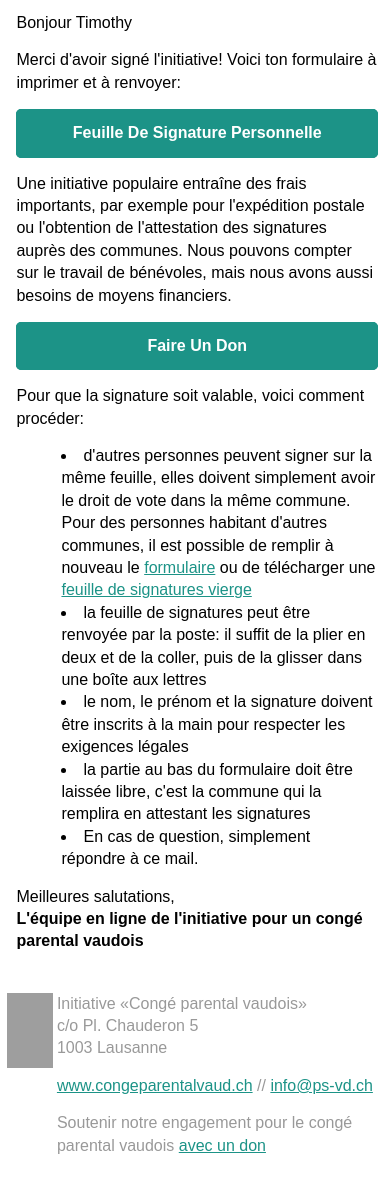
After one commit to kollektiv-kpunkt/conge-parental-vd, a PHP site: page /public/emails/thx.html in a window 390 px wide. The commit adds this page. Run offline with PHP 8.4, Linux system fonts and the light colour scheme; grey boxes are pictures that could not be loaded.

Commit message:
20220312

```diff
--- /dev/null
+++ b/public/emails/thx.html
@@ -0,0 +1,468 @@
+<!doctype html>
+<html lang="fr">
+
+<head>
+    <meta name="viewport" content="width=device-width, initial-scale=1.0" />
+    <meta http-equiv="Content-Type" content="text/html; charset=UTF-8" />
+    <title>Simple Transactional Email</title>
+    <style>
+        /* -------------------------------------
+          GLOBAL RESETS
+      ------------------------------------- */
+
+        /*All the styling goes here*/
+
+        img {
+            border: none;
+            -ms-interpolation-mode: bicubic;
+            max-width: 100%;
+        }
+
+        body {
+            font-family: sans-serif;
+            -webkit-font-smoothing: antialiased;
+            font-size: 14px;
+            line-height: 1.4;
+            margin: 0;
+            padding: 0;
+            -ms-text-size-adjust: 100%;
+            -webkit-text-size-adjust: 100%;
+        }
+
+        table {
+            border-collapse: separate;
+            mso-table-lspace: 0pt;
+            mso-table-rspace: 0pt;
+            width: 100%;
+        }
+
+        table td {
+            font-family: sans-serif;
+            font-size: 14px;
+            vertical-align: top;
+        }
+
+        /* -------------------------------------
+          BODY & CONTAINER
+      ------------------------------------- */
+
+        .body {
+            width: 100%;
+        }
+
+        /* Set a max-width, and make it display as block so it will automatically stretch to that width, but will also shrink down on a phone or something */
+        .container {
+            display: block;
+            margin: 0 auto !important;
+            /* makes it centered */
+            max-width: 580px;
+            padding: 10px;
+            width: 580px;
+        }
+
+        /* This should also be a block element, so that it will fill 100% of the .container */
+        .content {
+            box-sizing: border-box;
+            display: block;
+            margin: 0 auto;
+            max-width: 580px;
+            padding: 10px;
+        }
+
+        /* -------------------------------------
+          HEADER, FOOTER, MAIN
+      ------------------------------------- */
+        .main {
+            background: #ffffff;
+            border-radius: 3px;
+            width: 100%;
+        }
+
+        .wrapper {
+            box-sizing: border-box;
+            padding: 20px;
+        }
+
+        .content-block {
+            padding-bottom: 10px;
+            padding-top: 10px;
+        }
+
+        .footer {
+            clear: both;
+            margin-top: 10px;
+            width: 100%;
+        }
+
+        .footer td,
+        .footer p,
+        .footer span
+        {
+            color: #999999;
+            font-size: 12px;
+        }
+
+        /* -------------------------------------
+          TYPOGRAPHY
+      ------------------------------------- */
+        h1,
+        h2,
+        h3,
+        h4 {
+            color: #000000;
+            font-family: sans-serif;
+            font-weight: 400;
+            line-height: 1.4;
+            margin: 0;
+            margin-bottom: 30px;
+        }
+
+        h1 {
+            font-size: 35px;
+            font-weight: 300;
+            text-align: center;
+            text-transform: capitalize;
+        }
+
+        p,
+        ul,
+        ol {
+            font-family: sans-serif;
+            font-size: 14px;
+            font-weight: normal;
+            margin: 0;
+            margin-bottom: 15px;
+        }
+
+        p li,
+        ul li,
+        ol li {
+            list-style-position: inside;
+            margin-left: 5px;
+        }
+
+        a {
+            color: #1c9387;
+            text-decoration: underline;
+        }
+
+        /* -------------------------------------
+          BUTTONS
+      ------------------------------------- */
+        .btn {
+            box-sizing: border-box;
+            width: 100%;
+        }
+
+        .btn>tbody>tr>td {
+            padding-bottom: 15px;
+        }
+
+        .btn table {
+            width: auto;
+        }
+
+        .btn table td {
+            background-color: #ffffff;
+            border-radius: 5px;
+            text-align: center;
+        }
+
+        .btn a {
+            background-color: #ffffff;
+            border: solid 1px #1c9387;
+            border-radius: 5px;
+            box-sizing: border-box;
+            color: #1c9387;
+            cursor: pointer;
+            display: inline-block;
+            font-size: 14px;
+            font-weight: bold;
+            margin: 0;
+            padding: 12px 25px;
+            text-decoration: none;
+            text-transform: capitalize;
+        }
+
+        .btn-primary table td {
+            background-color: #1c9387;
+        }
+
+        .btn-primary a {
+            background-color: #1c9387;
+            border-color: #1c9387;
+            color: #ffffff;
+        }
+
+        /* -------------------------------------
+          OTHER STYLES THAT MIGHT BE USEFUL
+      ------------------------------------- */
+        .last {
+            margin-bottom: 0;
+        }
+
+        .first {
+            margin-top: 0;
+        }
+
+        .align-center {
+            text-align: center;
+        }
+
+        .align-right {
+            text-align: right;
+        }
+
+        .align-left {
+            text-align: left;
+        }
+
+        .clear {
+            clear: both;
+        }
+
+        .mt0 {
+            margin-top: 0;
+        }
+
+        .mb0 {
+            margin-bottom: 0;
+        }
+
+        .preheader {
+            color: transparent;
+            display: none;
+            height: 0;
+            max-height: 0;
+            max-width: 0;
+            opacity: 0;
+            overflow: hidden;
+            mso-hide: all;
+            visibility: hidden;
+            width: 0;
+        }
+
+        .powered-by a {
+            text-decoration: none;
+        }
+
+        hr {
+            border: 0;
+            border-bottom: 1px solid #f6f6f6;
+            margin: 20px 0;
+        }
+
+        /* -------------------------------------
+          RESPONSIVE AND MOBILE FRIENDLY STYLES
+      ------------------------------------- */
+        @media only screen and (max-width: 620px) {
+            table.body h1 {
+                font-size: 28px !important;
+                margin-bottom: 10px !important;
+            }
+
+            table.body p,
+            table.body ul,
+            table.body ol,
+            table.body td,
+            table.body span,
+            table.body a {
+                font-size: 16px !important;
+            }
+
+            table.body .wrapper,
+            table.body .article {
+                padding: 10px !important;
+            }
+
+            table.body .content {
+                padding: 0 !important;
+            }
+
+            table.body .container {
+                padding: 0 !important;
+                width: 100% !important;
+            }
+
+            table.body .main {
+                border-left-width: 0 !important;
+                border-radius: 0 !important;
+                border-right-width: 0 !important;
+            }
+
+            table.body .btn table {
+                width: 100% !important;
+            }
+
+            table.body .btn a {
+                width: 100% !important;
+            }
+
+            table.body .img-responsive {
+                height: auto !important;
+                max-width: 100% !important;
+                width: auto !important;
+            }
+        }
+
+        /* -------------------------------------
+          PRESERVE THESE STYLES IN THE HEAD
+      ------------------------------------- */
+        @media all {
+            .ExternalClass {
+                width: 100%;
+            }
+
+            .ExternalClass,
+            .ExternalClass p,
+            .ExternalClass span,
+            .ExternalClass font,
+            .ExternalClass td,
+            .ExternalClass div {
+                line-height: 100%;
+            }
+
+            .apple-link a {
+                color: inherit !important;
+                font-family: inherit !important;
+                font-size: inherit !important;
+                font-weight: inherit !important;
+                line-height: inherit !important;
+                text-decoration: none !important;
+            }
+
+            #MessageViewBody a {
+                color: inherit;
+                text-decoration: none;
+                font-size: inherit;
+                font-family: inherit;
+                font-weight: inherit;
+                line-height: inherit;
+            }
+
+            .btn-primary table td:hover {
+                background-color: #05302b !important;
+            }
+
+            .btn-primary a:hover {
+                background-color: #05302b !important;
+                border-color: #05302b !important;
+            }
+        }
+    </style>
+</head>
+
+<body>
+    <span class="preheader">Merci d'avoir signé l'initiative!</span>
+    <table role="presentation" border="0" cellpadding="0" cellspacing="0" class="body">
+        <tr>
+            <td>&nbsp;</td>
+            <td class="container">
+                <div class="content">
+
+                    <!-- START CENTERED WHITE CONTAINER -->
+                    <table role="presentation" class="main">
+
+                        <!-- START MAIN CONTENT AREA -->
+                        <tr>
+                            <td class="wrapper">
+                                <table role="presentation" border="0" cellpadding="0" cellspacing="0">
+                                    <tr>
+                                        <td>
+                                            <p>Bonjour Timothy</p>
+                                            <p>Merci d'avoir signé l'initiative! Voici ton formulaire à imprimer et à renvoyer:</p>
+                                            <table role="presentation" border="0" cellpadding="0" cellspacing="0" class="btn btn-primary">
+                                                <tbody>
+                                                    <tr>
+                                                        <td align="center">
+                                                            <table role="presentation" border="0" cellpadding="0" cellspacing="0">
+                                                                <tbody>
+                                                                    <tr>
+                                                                        <td> <a href="{link_pdf}" rel="noopener" target="_blank">feuille de signature
+                                                                                personnelle</a> </td>
+                                                                    </tr>
+                                                                </tbody>
+                                                            </table>
+                                                        </td>
+                                                    </tr>
+                                                </tbody>
+                                            </table>
+                                            <p>Une initiative populaire entraîne des frais importants, par exemple pour l'expédition postale ou l'obtention de
+                                                l'attestation des signatures auprès des communes. Nous pouvons compter sur le travail de bénévoles, mais nous avons
+                                                aussi besoins de moyens financiers.&nbsp;</p>
+                                            <table role="presentation" border="0" cellpadding="0" cellspacing="0" class="btn btn-primary">
+                                                <tbody>
+                                                    <tr>
+                                                        <td align="center">
+                                                            <table role="presentation" border="0" cellpadding="0" cellspacing="0">
+                                                                <tbody>
+                                                                    <tr>
+                                                                        <td> <a href="https://congeparentalvaud.ch/sengager/#don" rel="noopener" target="_blank">faire un don</a> </td>
+                                                                    </tr>
+                                                                </tbody>
+                                                            </table>
+                                                        </td>
+                                                    </tr>
+                                                </tbody>
+                                            </table>
+                                            <p>Pour que la signature soit valable, voici comment procéder:</p>
+                                            <ul>
+                                                <li>d'autres personnes peuvent signer sur la même feuille, elles doivent simplement avoir le droit de vote dans la
+                                                    même commune. Pour des personnes habitant d'autres communes, il est possible de remplir à nouveau le <a
+                                                        href="https://congeparentalvaud.ch/">formulaire</a> ou de télécharger une <a
+                                                        href="https://congeparentalvaud.ch/wp-content/uploads/2022/01/Feuille_signatures_conge_parental_A4.pdf">feuille
+                                                        de signatures vierge</a></li>
+                                                <li>la feuille de signatures peut être renvoyée par la poste: il suffit de la plier en deux et de la coller, puis de
+                                                    la glisser dans une boîte aux lettres&nbsp;</li>
+                                                <li>le nom, le prénom et la signature doivent être inscrits à la main pour respecter les exigences légales</li>
+                                                <li>la partie au bas du formulaire doit être laissée libre, c'est la commune qui la remplira en attestant les
+                                                    signatures</li>
+                                                <li>En cas de question, simplement répondre à ce mail.</li>
+                                            </ul>
+                                            <p>Meilleures salutations,<br /><strong>L'équipe en ligne de l'initiative pour un congé parental vaudois</strong></p>
+                                        </td>
+                                    </tr>
+                                </table>
+                            </td>
+                        </tr>
+
+                        <!-- END MAIN CONTENT AREA -->
+                    </table>
+                    <!-- END CENTERED WHITE CONTAINER -->
+
+                    <!-- START FOOTER -->
+                    <div class="footer">
+                        <table>
+                            <tbody>
+                                <tr>
+                                    <td> <a href="{link_home}/?sign={guid}" target="_blank"><img style="height: 75px;" alt="Stop F-35 Logo"
+                                                src="https://congeparentalvaud.ch/wp-content/uploads/2021/08/CP_03_site.png"></a>
+                                    </td>
+                                    <td>
+                                        <small>
+                                            <p> Initiative «Congé parental vaudois»<br>
+                                                c/o Pl. Chauderon 5<br>
+                                                1003 Lausanne
+                                            </p>
+                                            <p> <a href="{link_home}"
+                                                    target="_blank">www.congeparentalvaud.ch</a>
+                                                // <a href="mailto:info@ps-vd.ch">info@ps-vd.ch</a>
+                                            </p>
+                                            <p> Soutenir notre engagement pour le congé parental vaudois <a href="https://congeparentalvaud.ch/sengager/#don"
+                                                    target="_blank">avec un don</a>
+                                            </p>
+                                        </small>
+                                    </td>
+                                </tr>
+                            </tbody>
+                    </div>
+                    <!-- END FOOTER -->
+
+                </div>
+            </td>
+            <td>&nbsp;</td>
+        </tr>
+    </table>
+</body>
+
+</html>
```
Also changed, not shown: public/emails/thx-inline.html (added, +198 -0 lines), public/style/style.css (+9 -0 lines), public/style/thx.css (+15 -2 lines), views/lander.php (+6 -2 lines), views/thx.php (+12 -0 lines), public/js/app.js.
